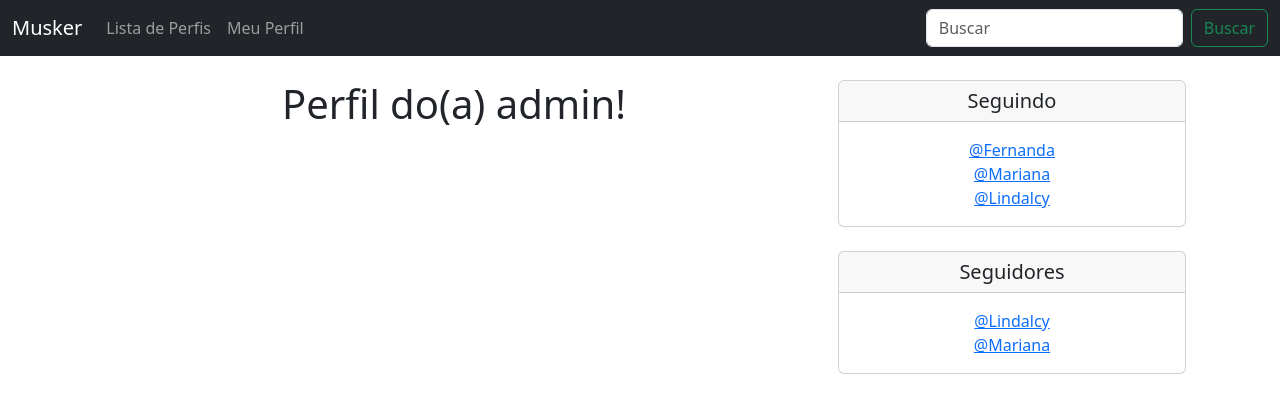
After one commit to emersonTSsantos/Projeto_Arq_Twitter, a Django app: page /profile/1 in a window 1280 px wide. The commit adds this page. Shown: the top 413 px of the page. Run offline with Django 5.2, Linux system fonts and the light colour scheme; a user stored in the database is signed in; data comes from the database, SQL or seed files in the repository; both versions use the stored data as it was after the commit.

Commit message:
Construindo Página de perfil com Seguidores

```diff
--- a/social/musker/templates/navBar.html
+++ b/social/musker/templates/navBar.html
@@ -11,6 +11,12 @@
                     <a class="nav-link" href="{% url 'profile_list' %}">Lista de Perfis</a>
                 </li>
 
+                {% if user.is_authenticated %}
+                <li class="nav-item">
+                    <a class="nav-link" href="{% url 'profile' request.user.id %}">Meu Perfil</a>
+                </li>
+                {% endif %}
+
             </ul>
             <form class="d-flex" role="search">
                 <input class="form-control me-2" type="search" placeholder="Buscar" aria-label="Search"/>
--- /dev/null
+++ b/social/musker/templates/profile.html
@@ -0,0 +1,40 @@
+{% extends "base.html" %}
+{% block content %}
+
+{% if profile %}
+<div class="container text-center">
+    <div class="row">
+        <div class="col-8">
+            <h1>Perfil do(a) {{ profile.user.username }}!</h1>
+        </div>
+
+        <div class="col-4">
+
+            <div class="card">
+                <h5 class="card-header">Seguindo</h5>
+                <div class="card-body">
+                    <p class="card-text">
+                        {% for following in profile.follows.all %}
+                            <a href="{% url 'profile' following.user.id %}">@{{ following }}</a><br />
+                        {% endfor %}
+                    </p>
+                </div>
+            </div><br />
+
+            <div class="card">
+                <h5 class="card-header">Seguidores</h5>
+                <div class="card-body">
+                    <p class="card-text">
+                        {% for follower in profile.followed_by.all %}
+                            <a href="{% url 'profile' follower.user.id %}">@{{ follower }}</a><br />
+                        {% endfor %}
+                    </p>
+                </div>
+            </div>
+
+        </div>
+    </div>
+</div>
+{% endif %}
+
+{% endblock %}
--- a/social/musker/templates/profile_list.html
+++ b/social/musker/templates/profile_list.html
@@ -17,7 +17,7 @@
             <div class="col-md-8">
             <div class="card-body">
                 <h5 class="card-title">{{ profile.user.username }}</h5>
-                <p class="card-text">@{{ profile.user.username|lower }}</p> <br/><br/>
+                <p class="card-text"><a href="{% url 'profile' profile.user.id %}">@{{ profile.user.username|lower }}</a></p> <br/><br/>
                 <p class="card-text"><small class="text-body-secondary">Última atualização: {{ profile.date_modified }}</small></p>
             </div>
             </div>
--- a/social/musker/urls.py
+++ b/social/musker/urls.py
@@ -5,4 +5,5 @@ from . import views
 urlpatterns = [
     path('', views.home, name='home'),
     path('profile_list/', views.profile_list, name='profile_list'),
+    path('profile/<int:pk>', views.profile, name='profile'),
 ]
--- a/social/musker/views.py
+++ b/social/musker/views.py
@@ -12,3 +12,11 @@ def profile_list(request):
     else:
         messages.success(request, ("Você precisa estar logado para visualizar esta página."))
         return redirect('home')
+
+def profile(request, pk):
+    if request.user.is_authenticated:
+        profile = UserProfile.objects.get(user_id=pk)
+        return render(request, 'profile.html', {"profile": profile})
+    else:
+        messages.success(request, ("Você precisa estar logado para visualizar esta página."))
+        return redirect('home')
```
Also changed, not shown: social/db.sqlite3.
